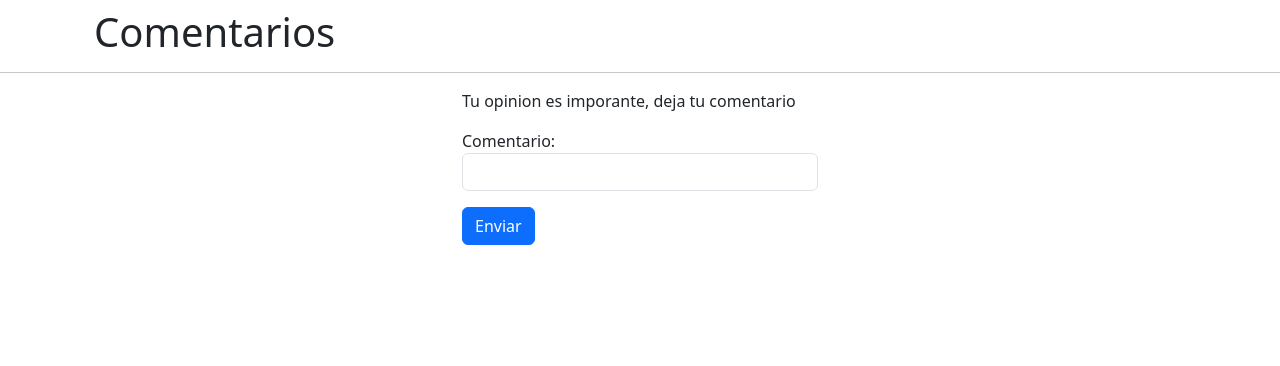
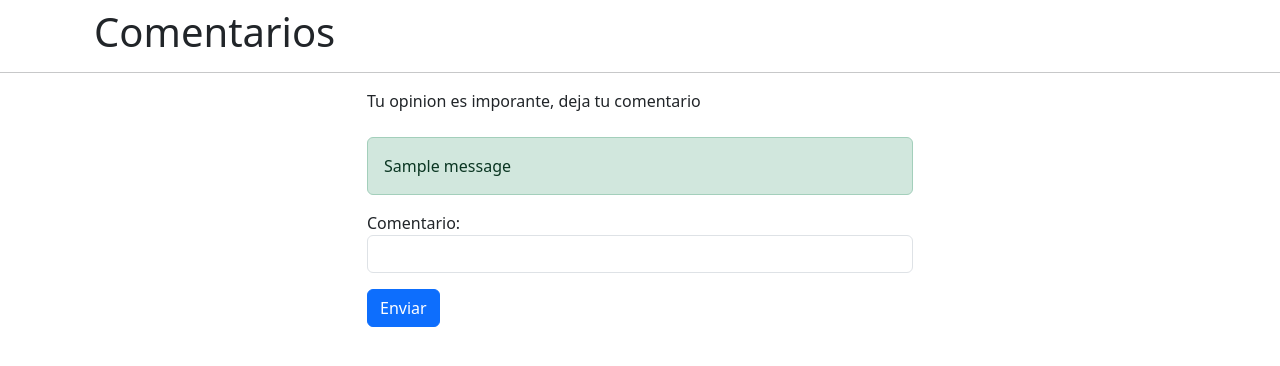
Before and after one commit to DataJm/2024WebServerPython, a Flask app: page /comentarios in a window 1280 px wide. Shown: the part 56-422 px from the top of the page. Run offline with Flask 3, Linux system fonts and the light colour scheme; one stand-in notice (Sample message) is shown.

Commit message:
clase 05

```diff
--- a/0501 Portafolio/app.py
+++ b/0501 Portafolio/app.py
@@ -18,6 +18,7 @@ from modules.routes import router
 
 app = Flask(__name__)
 app.register_blueprint(router)
+app.secret_key = 'watever'
 
 if __name__ == '__main__':
     app.run(debug=True)
--- a/0501 Portafolio/modules/routes.py
+++ b/0501 Portafolio/modules/routes.py
@@ -1,4 +1,4 @@
-from flask import Blueprint, render_template
+from flask import Blueprint, render_template, request, redirect, url_for, flash
 
 router = Blueprint('router', __name__)
 
@@ -14,6 +14,17 @@ def proyectos():
 def about():
     return  render_template ('about.html')
 
-@router.route('/comentarios')
+@router.route('/comentarios', methods=['GET','POST'])
 def comentarios():
+    if request.method=='POST':
+
+        # TODO: Cuidar la seguridad (es confiable la información que viene en el comentario?)
+        comentario = request.form.get('comentario')
+
+        # TODO: Procesar el comentario
+        print(f'Recibí el siguiente comentario: {comentario}')
+
+        flash('Hemos recibido tu comentario, muchas gracias !!!')
+        return redirect(url_for('router.comentarios'))
+
     return  render_template ('comentarios.html')
--- a/0501 Portafolio/templates/comentarios.html
+++ b/0501 Portafolio/templates/comentarios.html
@@ -7,8 +7,17 @@
 {% block body %}
 <div class="container">
     <div class="row justify-content-md-center">
-        <div class="col-4">
+        <div class="col-6">
             <p>Tu opinion es imporante, deja tu comentario</p>
+            {% with messages = get_flashed_messages(with_categories=true) %}
+                {% if messages %}
+                    {% for category, message in messages %}
+                        <div class="alert alert-{{ category }} mt-4">
+                        {{ message }}
+                        </div>
+                    {% endfor %}
+                {% endif %}
+            {% endwith %}
             <form action="/comentarios" method="post">
                 <div class="mb-3">
                     <label for="comentario">Comentario:</label>
```
